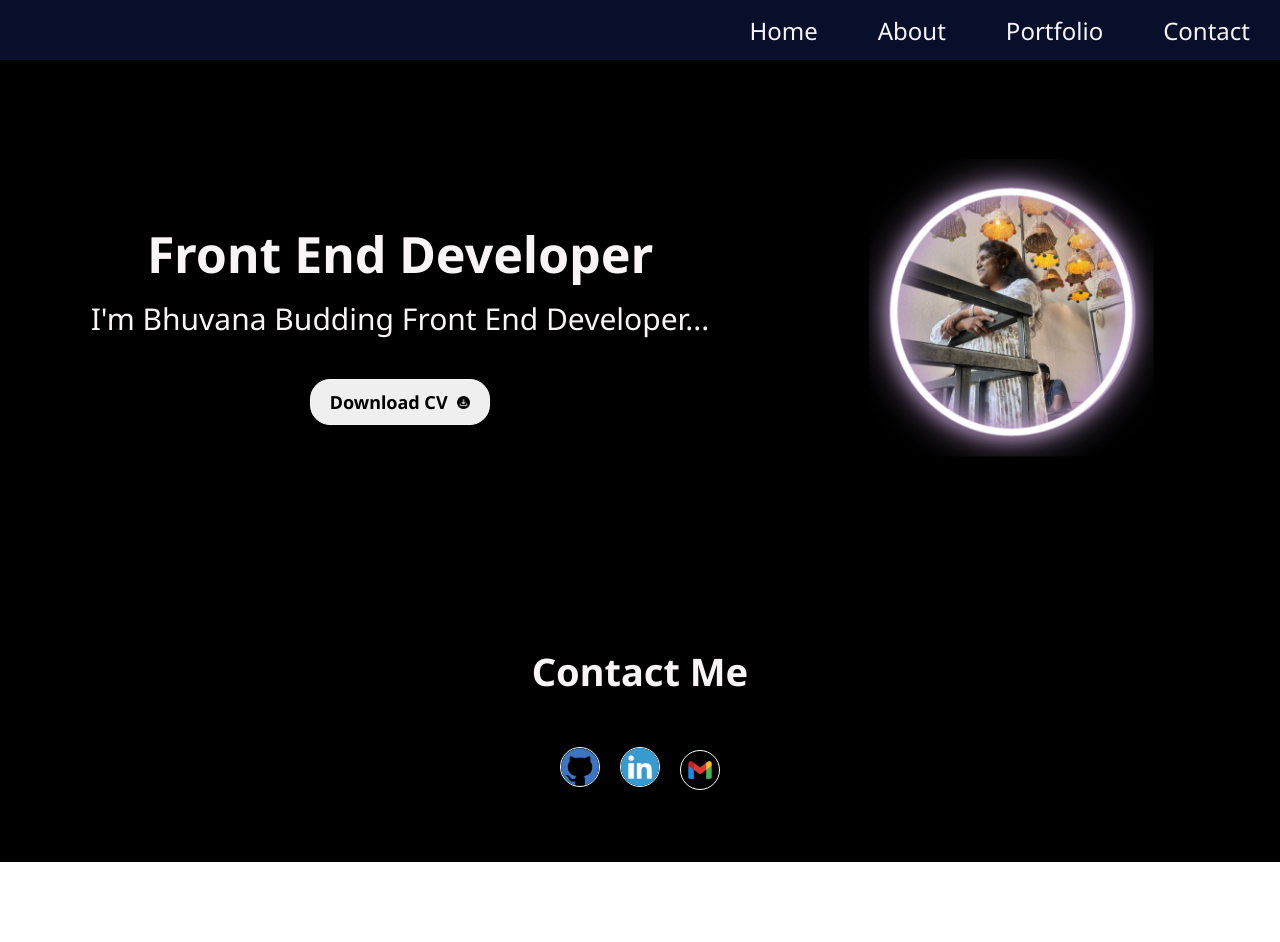
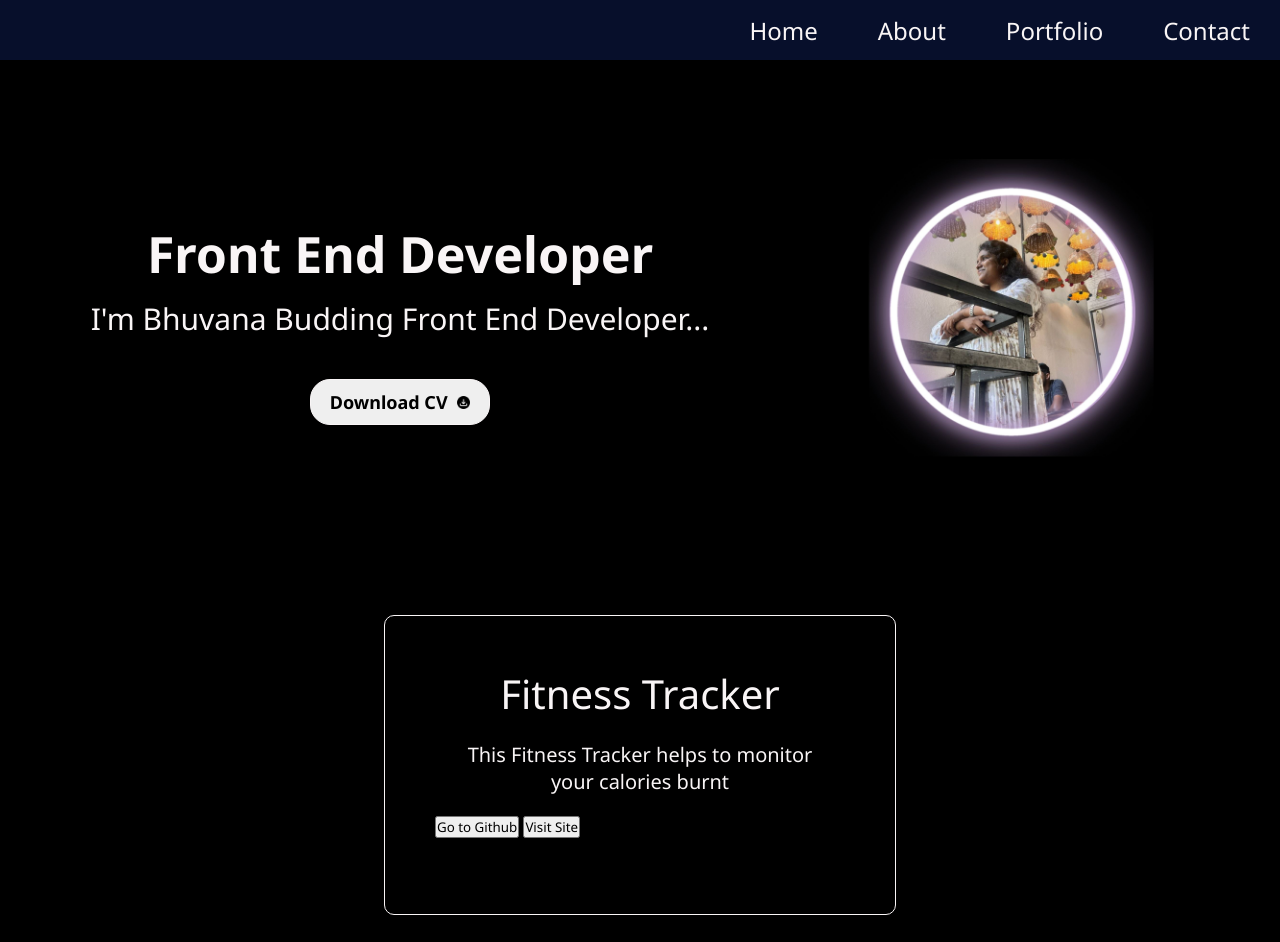
Before and after one commit to Bhuvana1108/My-Personal-Portfolio, a plain HTML site: page index.html in a window 1280 px wide. Shown: the top 942 px of the page. Before the commit the page ends 862 px from the top, so only its background shows below. Drawn offline with Linux system fonts and the light colour scheme.

Commit message:
portfolio added

```diff
--- a/index.html
+++ b/index.html
@@ -30,6 +30,25 @@
 
 
 
+<!--Portfolio Section-->
+
+<div class="portfolio">
+
+<h3>Fitness Tracker</h3>
+<p>This Fitness Tracker helps to monitor your calories burnt </p>
+
+<div classs="buttons">
+  <span><button class="git-button">Go to Github</button></span>
+  <span><button class="live-button">Visit Site</button></span>
+</div>
+
+</div>
+
+
+
+
+
+
 
 <!--Contact Section-->
 <div class="contact-section" id="contact">
--- a/style.css
+++ b/style.css
@@ -171,3 +171,29 @@ div{
  background-color:var(--icons-hover);
  zoom:1.2;
 }
+
+/* Portfolio section */
+
+.portfolio{
+  width:40%;
+  height:300px;
+  border:1px solid var(--white);
+  margin:auto;
+  border-radius:10px;
+  background-color: #070F2B;
+  padding:50px;
+}
+
+.portfolio h3{
+  text-align:center;
+  font-size: 40px;
+  font-weight:400;
+  font-family: var(-- --nav-font-family);
+}
+
+.portfolio p{
+  text-align:center;
+  padding:20px;
+  font-size:20px;
+  font-family: var(--font-family);
+}
```
